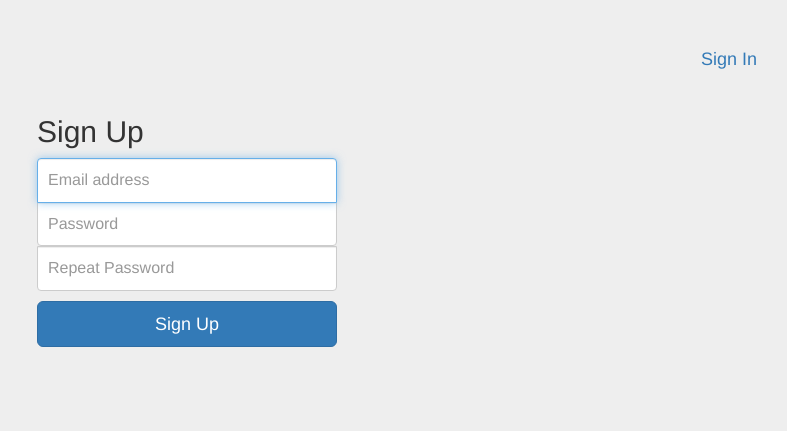
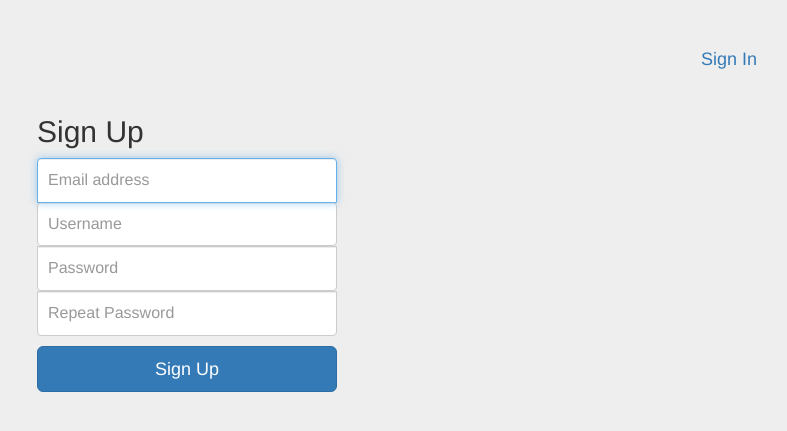
Before and after one commit to arfink/BISS-TEA, a PHP site: page /signup in a window 1280 px wide. Shown: the top 431 px of the page, without its empty margins (453-1240 px from the left). Run offline with PHP 8.4, Linux system fonts and the light colour scheme.

Commit message:
signup now stores username too

```diff
--- a/scripts/actions/signup.php
+++ b/scripts/actions/signup.php
@@ -7,6 +7,7 @@ session_start();
 $email           = $_POST["email"];
 $password        = $_POST["password"];
 $password_verify = $_POST["password_verify"];
+$username		 = $_POST["username"];
 
 
 // verify password
@@ -46,7 +47,7 @@ $date = date('Y-m-d');
 $sql = "INSERT INTO users
 	(username, user_email, password_hash, date_created, date_modified, deleted)
 	VALUES
-	('".$email."', '".$email."', '".$hash."', '".$date."', '".$date."', 0);";
+	('".$username."', '".$email."', '".$hash."', '".$date."', '".$date."', 0);";
 $result = $conn -> query($sql);
 
 
--- a/templates/signup.html
+++ b/templates/signup.html
@@ -22,6 +22,8 @@
 				<h2 class="form-signin-heading">Sign Up</h2>
 				<label for="inputEmail" class="sr-only">Email address</label>
 				<input type="email" name="email" id="inputEmail" class="form-control" placeholder="Email address" required autofocus>
+				<label for="inputUsername" class="sr-only">Username</label>
+				<input type="text" name="username" id="inputUsername" class="form-control" placeholder="Username" required>
 				<label for="inputPassword" class="sr-only">Password</label>
 				<input type="password" name="password" id="inputPassword" class="form-control" placeholder="Password" required>
 				<label for="inputPassword" class="sr-only">Password</label>
```
